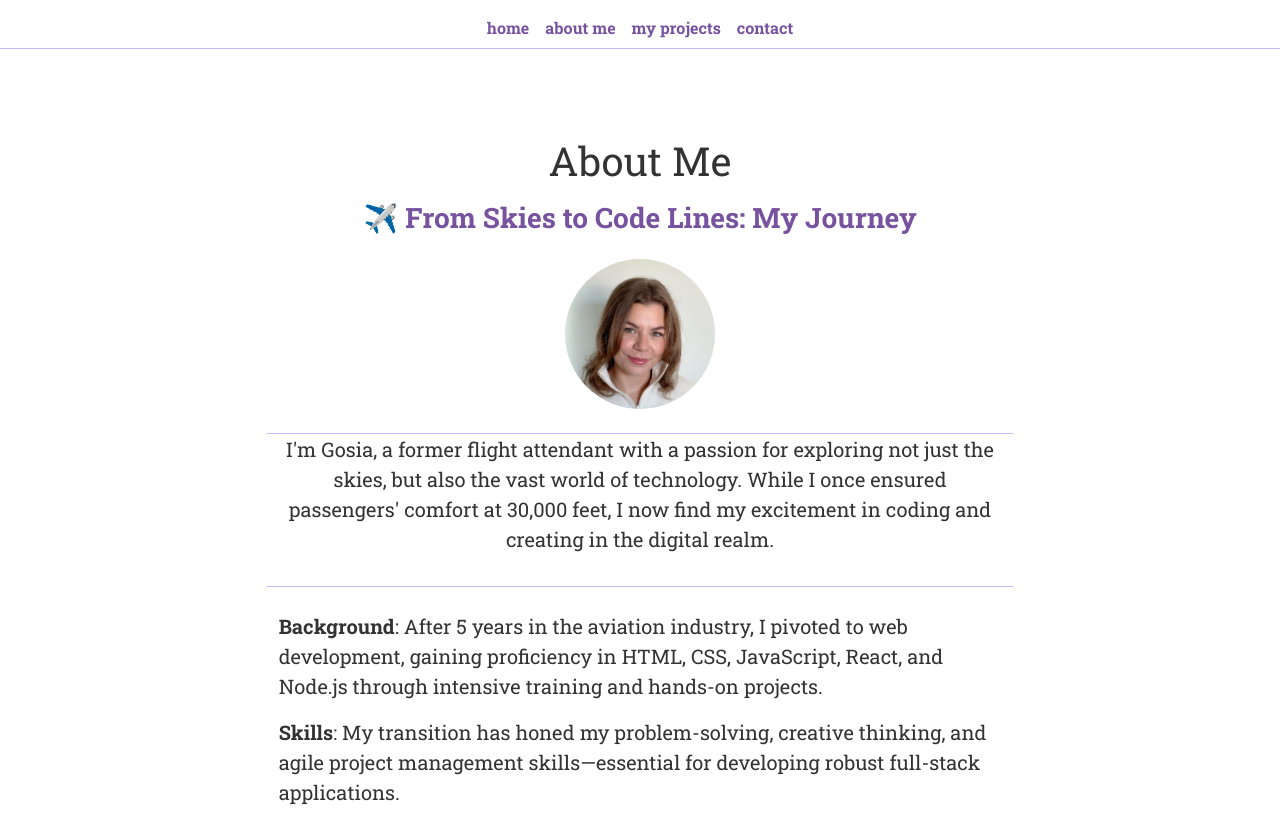
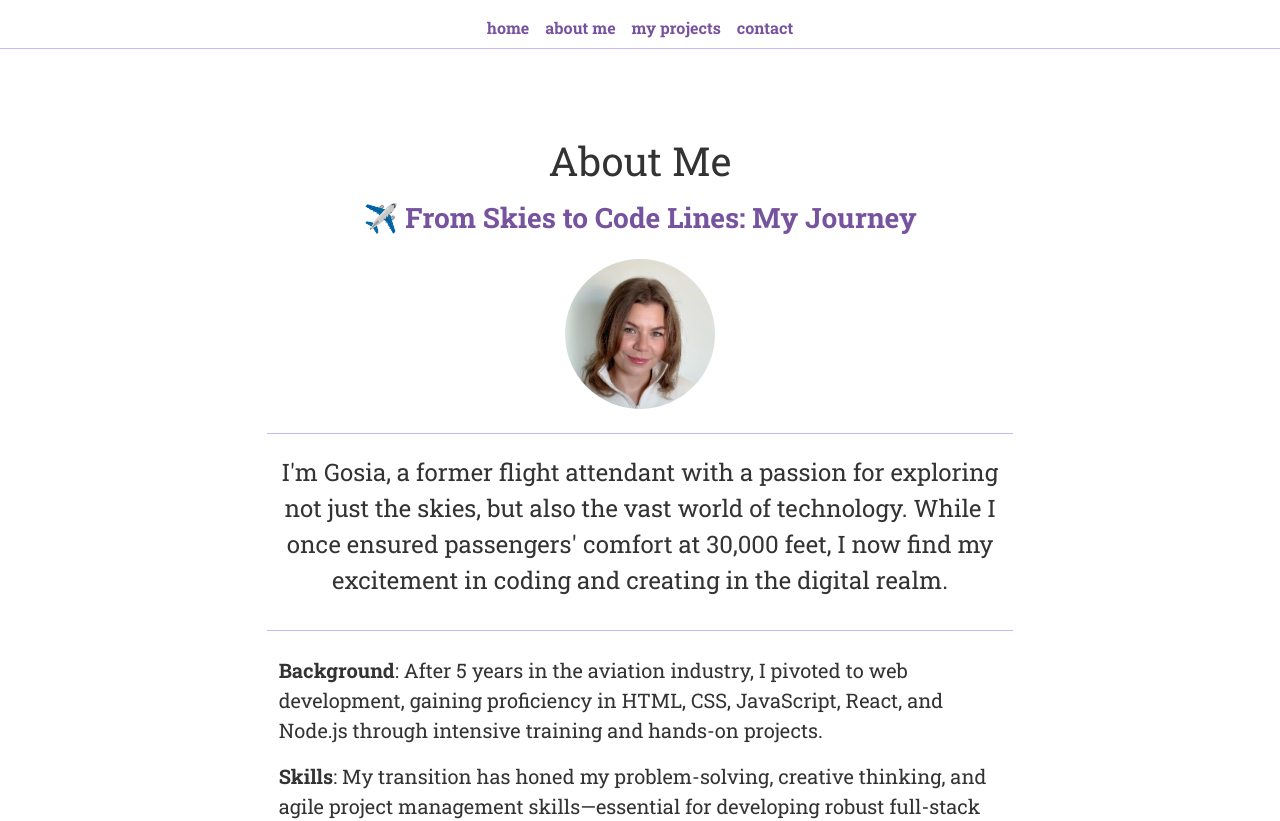
Before and after one commit to staszewska/react-portfolio, a React (Create React App) app: page /aboutme in a window 1280 px wide. Shown: the top 821 px of the page. Built offline with nearby package versions, Linux system fonts and the light colour scheme.

Commit message:
change font size

```diff
--- a/src/index.css
+++ b/src/index.css
@@ -73,9 +73,10 @@ body {
 }
 
 .about-me__details {
-  font-size: 20px;
+  font-size: 1.5rem;
   text-align: center;
   margin-bottom: 2rem;
+  padding-top: 20px;
 }
 
 .about-me__points {
```
